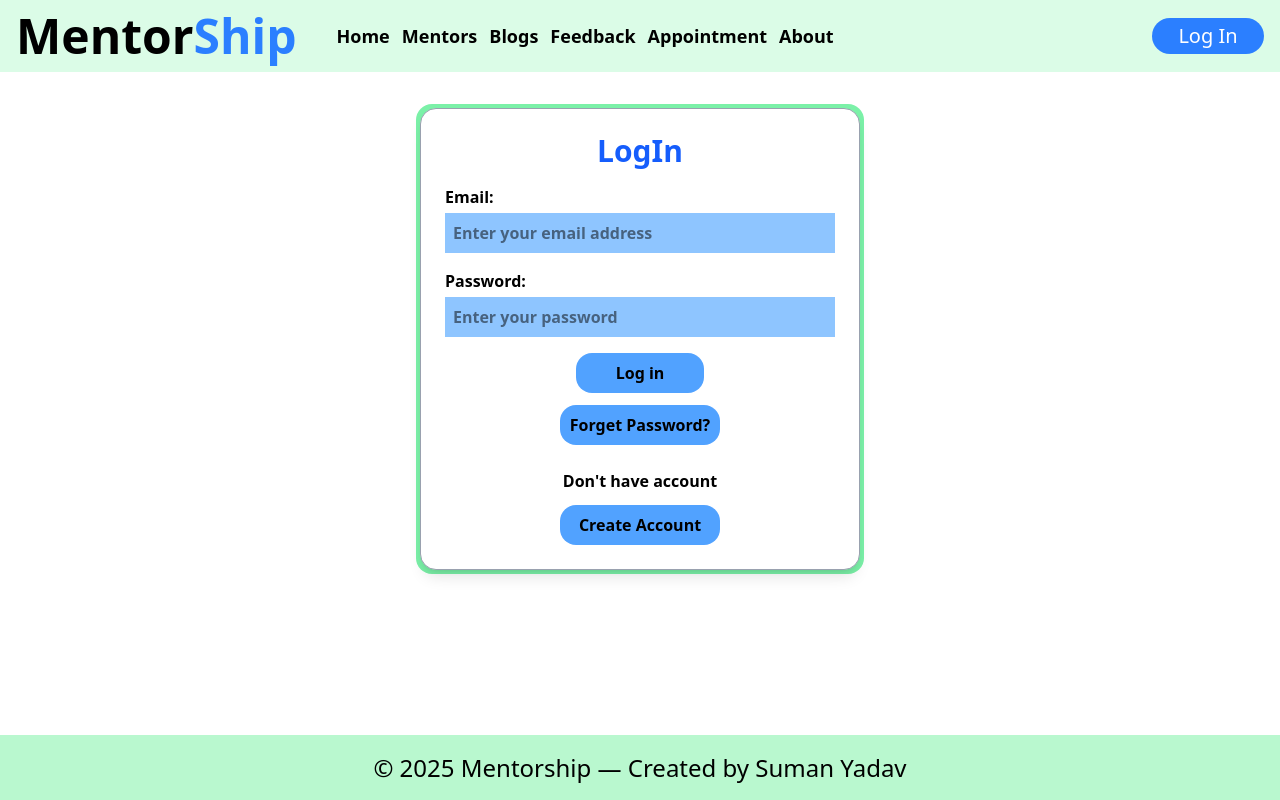
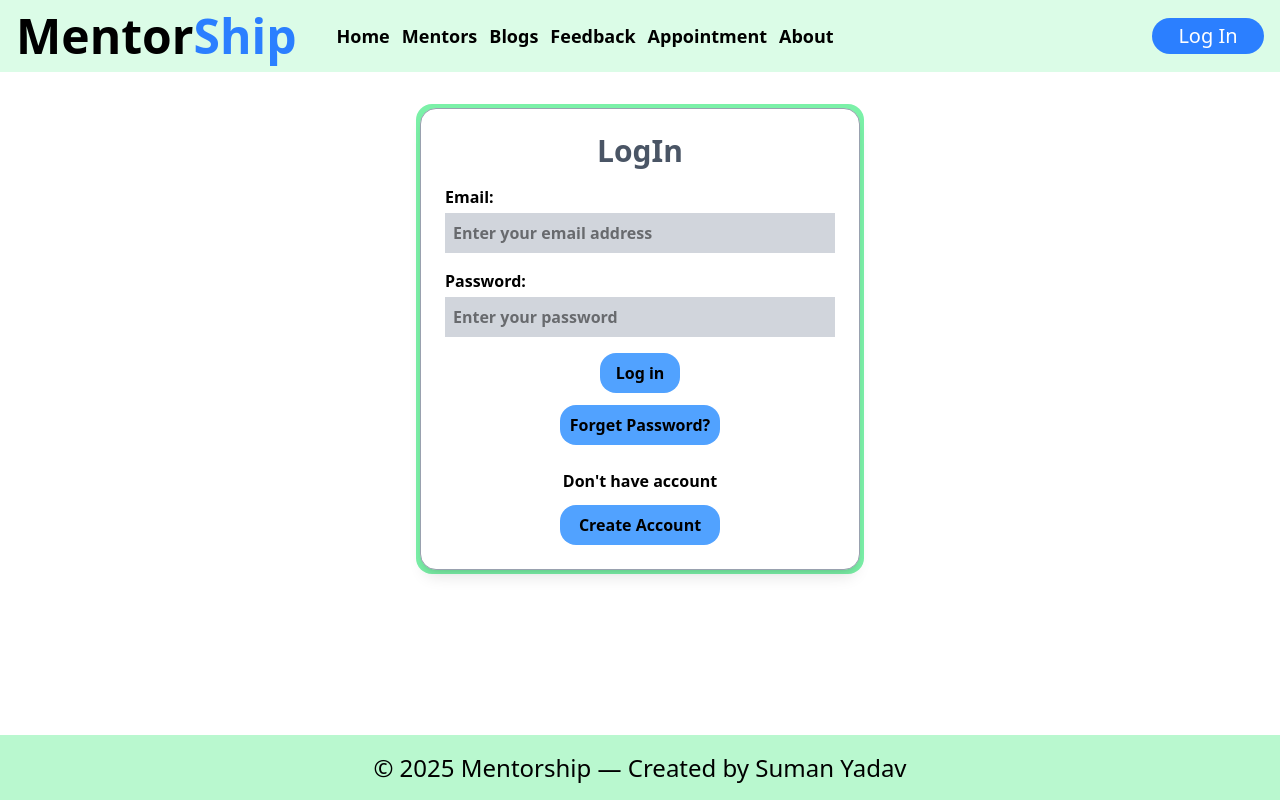
Before and after one commit to Ydv-Suman/MentorShip, a React (Vite) app: page /login in a window 1280 px wide. Built offline with nearby package versions, Linux system fonts and the light colour scheme.

Commit message:
minor change

```diff
--- a/src/components/LogIn.jsx
+++ b/src/components/LogIn.jsx
@@ -6,14 +6,14 @@ function LogIn() {
     <div className="relative top-[18%] px-4 sm:px-0 flex justify-center">
       <div className="bg-green-300 rounded-2xl p-1 w-full max-w-md">
         <div className="bg-white border border-gray-400 rounded-2xl p-6 shadow-lg text-black w-full">
-          <p className="text-blue-600 font-bold text-3xl text-center mb-4">LogIn</p>
+          <p className="text-gray-600 font-bold text-3xl text-center mb-4">LogIn</p>
 
           <p className="font-semibold">
             Email:
             <input
               type="email"
               placeholder="Enter your email address"
-              className="p-2 rounded-1xl bg-blue-300 w-full mt-1"
+              className="p-2 rounded-1xl bg-gray-300 w-full mt-1"
             />
           </p>
 
@@ -22,12 +22,12 @@ function LogIn() {
             <input
               type="password"
               placeholder="Enter your password"
-              className="p-2 rounded-1xl bg-blue-300 w-full mt-1"
+              className="p-2 rounded-1xl bg-gray-300 w-full mt-1"
             />
           </p>
 
           <div className="flex justify-center mt-4">
-            <button className="p-2 bg-blue-400 rounded-2xl w-32 h-10 cursor-pointer font-semibold">
+            <button className="p-2 bg-blue-400 rounded-2xl w-20 h-10 cursor-pointer font-semibold">
               Log in
             </button>
           </div>
--- a/src/route/Appointment.jsx
+++ b/src/route/Appointment.jsx
@@ -5,6 +5,7 @@ import mentors from "../mentorsData.json";
 function Appointment() {
   const [selectedMentor, setSelectedMentor] = useState("");
   const [name, setName] = useState("");
+  const [email, setEmail] = useState("");
   const [contact, setContact] = useState("");
   const [concern, setConcern] = useState("");
 
@@ -18,13 +19,14 @@ function Appointment() {
     const formData = {
       mentor: selectedMentor,
       name,
+      email,
       contact,
       concern,
     };
 
     try {
       const response = await fetch(
-        "https://script.google.com/macros/s/AKfycbzprjBGeCzeR7plnRIIrB01jhIu64Bu7pygBVx95uYddFbp_xF_VCj2nOkqUC_n2-5I2g/exec",
+        "https://script.google.com/macros/s/AKfycbzn9SWo1q34pgoXmawkw8VgOgrQdwF39lTPBIjZZAdy-0B24oVr4Lz-M5b_FegW0oAeZA/exec",
         {
           method: "POST",
           mode: "no-cors",
@@ -70,7 +72,7 @@ function Appointment() {
         </p>
 
         <p className="mt-4">
-          Your fullname
+          Full Name
           <input
             type="text"
             value={name}
@@ -78,6 +80,18 @@ function Appointment() {
             placeholder="Enter your fullname"
             required
             className="w-full mt-1 p-2 border border-gray-300 rounded"
+          />
+        </p>
+        <p className="mt-4">
+          <label className="block font-medium">Email:</label>
+          <input
+            name="email"
+            type="email"
+            value={email}
+            onChange={(e) => setEmail(e.target.value)}
+            placeholder="Enter email address"
+            className="w-full p-2 border border-gray-300 rounded"
+            required
           />
         </p>
 
--- a/src/route/Feedback.jsx
+++ b/src/route/Feedback.jsx
@@ -3,7 +3,6 @@ import { useState } from "react";
 
 function Feedback() {
   const [name, setName] = useState("");
-  const [email, setEmail] = useState("");
   const [contact, setContact] = useState("");
   const [mentor, setMentor] = useState("");
   const [rating, setRating] = useState("");
@@ -11,11 +10,11 @@ function Feedback() {
 
   const handleSubmit = async (e) => {
     e.preventDefault();
-    const formData = { name, email, contact, mentor, rating, message };
+    const formData = { name, contact, mentor, rating, message };
 
     try {
       await fetch(
-        "https://script.google.com/macros/s/AKfycbxQkpmJ4-haJYqqRdXZ09mvhT0JwQMgK_fH-WTP42EV1wsgemwwR-7EF4FgqdJ6thtQ/exec",
+        "https://script.google.com/macros/s/AKfycbwI_uqi_HgReWNj2_kOHX3tX9ySuuLhMhnJsW7A-TAYo2x1JQ_wSgF0fD6B0foQ9pKB/exec",
         {
           method: "POST",
           mode: "no-cors",
@@ -48,18 +47,6 @@ function Feedback() {
           />
         </div>
 
-        <div className="mb-1">
-          <label className="block font-medium">Email:</label>
-          <input
-            name="email"
-            type="email"
-            value={email}
-            onChange={(e) => setEmail(e.target.value)}
-            placeholder="Enter email address"
-            className="w-full p-2 border border-gray-300 rounded"
-            required
-          />
-        </div>
 
         <div className="mb-1">
           <label className="block font-medium">Contact:</label>
```
